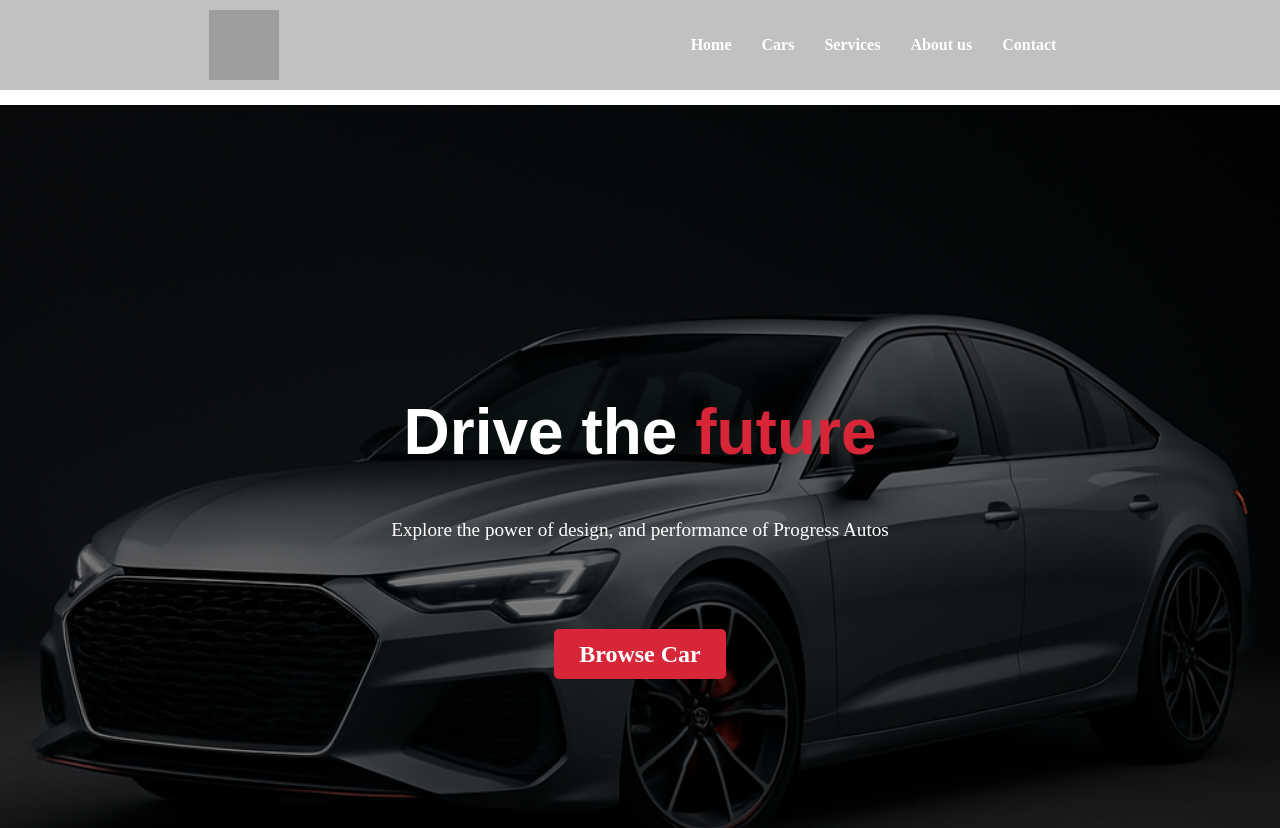
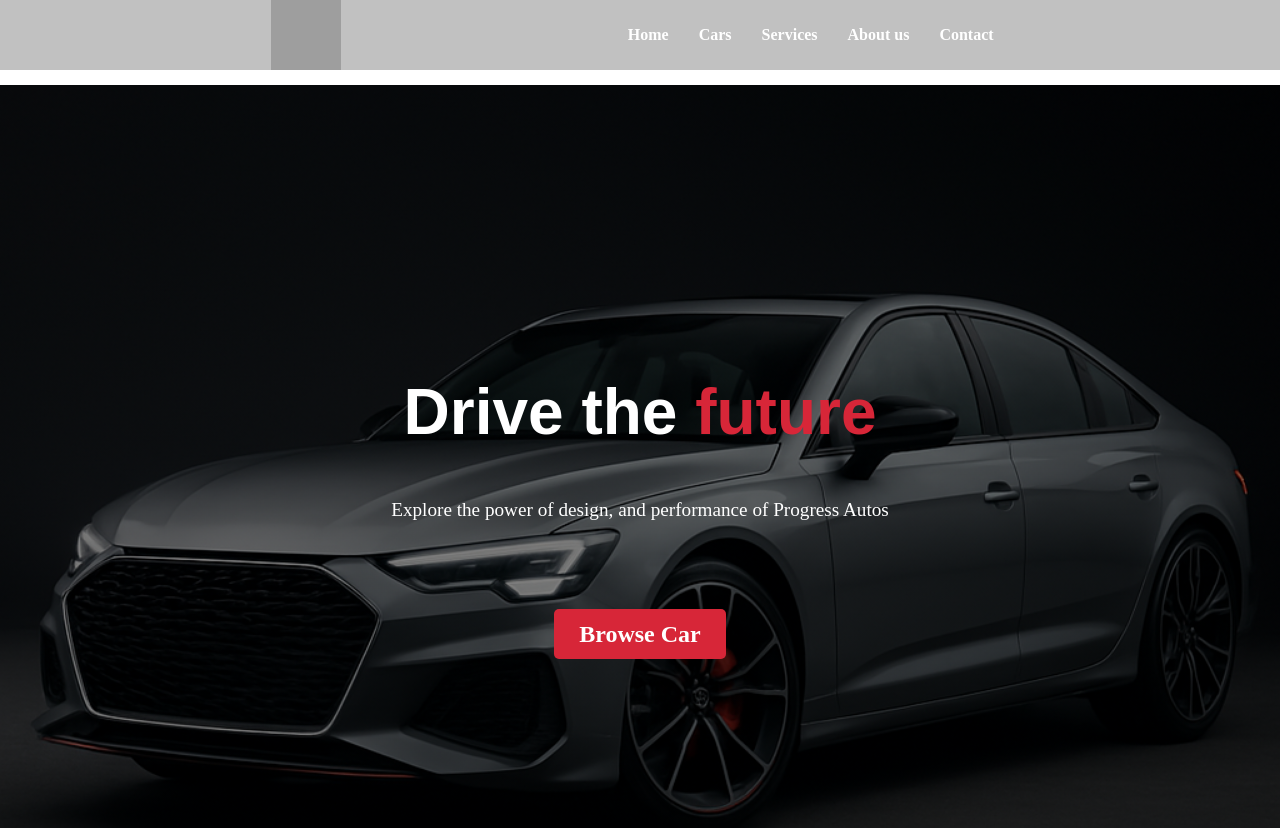
Before and after one commit to Mum-24434/ssesAutos, a plain HTML site: page index.html in a window 1280 px wide. Shown: the top 828 px of the page. Drawn offline with nearby package versions, Linux system fonts and the light colour scheme; grey boxes are pictures that could not be loaded.

Commit message:
Update content

```diff
--- a/proj.css
+++ b/proj.css
@@ -19,9 +19,9 @@ body{
 }
 header{
     display: flex;
-    justify-content: space-around;
+    justify-content: space-evenly;
     background-color: #c1c1c1;
-    padding: 10px;
+    padding: 10px auto;
 
 }
 nav{
```
